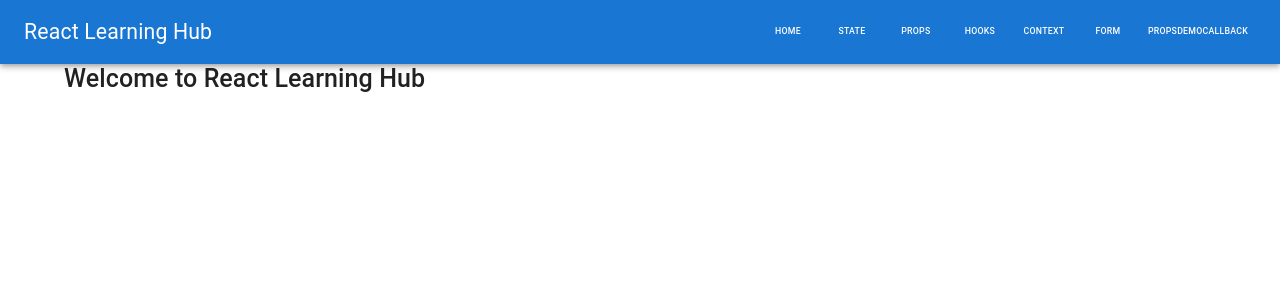
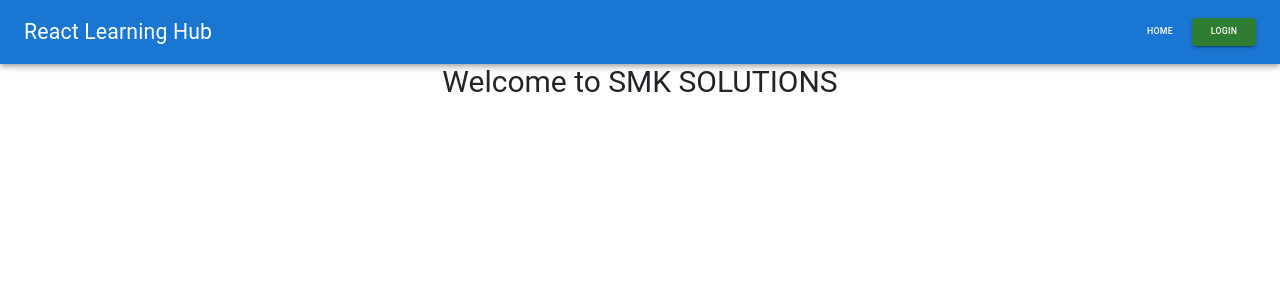
Before and after one commit to amit528/react-js-learning-hub, a React (Create React App) app: page / in a window 1280 px wide. Shown: the top 300 px of the page. Built offline with nearby package versions, Linux system fonts and the light colour scheme.

Commit message:
Add code for conditional rendering

```diff
--- /dev/null
+++ b/src/AppWithoutRouting.js
@@ -0,0 +1,28 @@
+import { useState } from "react";
+import Login from "./Login";
+import NavBar from "./components/NavBar";
+import { Home } from "./Home";
+
+function AppWithoutRouter() {
+    const [isLoggedIn, setIsLoggedIn] = useState(false)
+    const [appState, setAppState] = useState("home")
+
+    function handleMenu(menuName) {
+        setAppState(menuName)
+    }
+
+    return(
+       <>
+        <NavBar handleMenu={handleMenu} isLoggedIn={isLoggedIn} setIsLoggedIn={setIsLoggedIn}/>
+
+        {
+            (appState === "home" || appState === "logout") && <Home />
+        }
+        {
+            appState === "login" && <Login setIsLoggedIn={setIsLoggedIn}/>
+        }
+       </>
+    )
+}
+
+export default AppWithoutRouter;
--- /dev/null
+++ b/src/Home.js
@@ -0,0 +1,9 @@
+import { Box, Typography } from "@mui/material";
+
+export function Home() {
+    return(
+        <Box>
+            <Typography variant="h3" textAlign={"center"}>Welcome to SMK SOLUTIONS</Typography>
+        </Box>
+    )
+}
--- /dev/null
+++ b/src/Login.js
@@ -0,0 +1,58 @@
+import { Button, Grid, TextField, Typography } from "@mui/material";
+import { useState } from "react";
+
+function Login(props) {
+    const [userDetails, setUserDetails] = useState({
+        username : "",
+        password : ""
+    })
+
+    function onChangeHandler(e) {
+        setUserDetails({...userDetails, [e.target.name] : e.target.value})
+    }
+
+    function handleLogin() {
+        if(userDetails.username === ""){
+            alert("Username is required")
+            return
+        }
+        if(userDetails.password === ""){
+            alert("Password is required")
+            return
+        }
+
+        props.setIsLoggedIn(true)
+    }
+    return(
+        <Grid container spacing={2}>
+            <Grid item sm={12}>
+                <Typography variant="h3">Hi I am login page</Typography>
+            </Grid>
+            <Grid item sm={4}>
+                <TextField
+                    required
+                    label="Username"
+                    id="username"
+                    value={userDetails.username}
+                    name="username"
+                    onChange={(e) => onChangeHandler(e)}
+                />
+            </Grid>
+            <Grid item sm={4}>
+                <TextField
+                    required
+                    label="Password"
+                    id="pasword"
+                    value={userDetails.password}
+                    name="password"
+                    onChange={(e) => onChangeHandler(e)}
+                />
+            </Grid>
+            <Grid item sm={12}>
+                <Button variant="contained" onClick={() => handleLogin()}>Login</Button>
+            </Grid>
+        </Grid>
+    )
+}
+
+export default Login;
--- a/src/components/NavBar.js
+++ b/src/components/NavBar.js
@@ -1,21 +1,34 @@
-import React from 'react';
+import React, { useState } from 'react';
 import { AppBar, Toolbar, Typography, Button } from '@mui/material';
-import { Link } from 'react-router-dom';
 
-const NavBar = () => {
+const NavBar = (props) => {
+
+  const handleLogout = () =>{
+    props.setIsLoggedIn(false)
+    props.handleMenu("logout")
+  }
+
   return (
     <AppBar position="static">
       <Toolbar>
         <Typography variant="h4" sx={{ flexGrow: 1 }}>
           React Learning Hub
         </Typography>
-        <Button color="inherit" component={Link} to="/">Home</Button>
-        <Button color="inherit" component={Link} to="/state">State</Button>
-        <Button color="inherit" component={Link} to="/props">Props</Button>
-        <Button color="inherit" component={Link} to="/hooks">Hooks</Button>
-        <Button color="inherit" component={Link} to="/context">Context</Button>
-        <Button color="inherit" component={Link} to="/form">Form</Button>
-        <Button color="inherit" component={Link} to="/propscallback">PropsDemoCallback</Button>
+        {!props.isLoggedIn ?
+          <>
+            <Button color="inherit" onClick={() => props.handleMenu("home")}>Home</Button>
+            <Button color="success" variant='contained' onClick={() => props.handleMenu("login")}>Login</Button>
+          </>
+          :
+          <>
+            <Button color="inherit" onClick={() => props.handleMenu("props")}>Props</Button>
+            <Button color="inherit" onClick={() => props.handleMenu("hooks")}>Hooks</Button>
+            <Button color="inherit" onClick={() => props.handleMenu("context")}>Context</Button>
+            <Button color="inherit" onClick={() => props.handleMenu("form")}>Form</Button>
+            <Button color="inherit" onClick={() => props.handleMenu("pdc")}>PropsDemoCallback</Button>
+            <Button color="error" variant='contained' onClick={() => handleLogout()}>Logout</Button>
+          </>
+        }
       </Toolbar>
     </AppBar>
   );
--- a/src/index.js
+++ b/src/index.js
@@ -1,7 +1,7 @@
 import React from 'react';
 import ReactDOM from 'react-dom/client';
 import './index.css';
-import App from './App';
+import AppWithoutRouter from './AppWithoutRouting';
 import reportWebVitals from './reportWebVitals';
 import 'bootstrap/dist/css/bootstrap.min.css';
 import { ThemeProvider } from './components/Context';
@@ -10,7 +10,7 @@
 root.render(
   <React.StrictMode>
     <ThemeProvider>
-      <App />
+      <AppWithoutRouter />
     </ThemeProvider>
   </React.StrictMode>
 );
```
